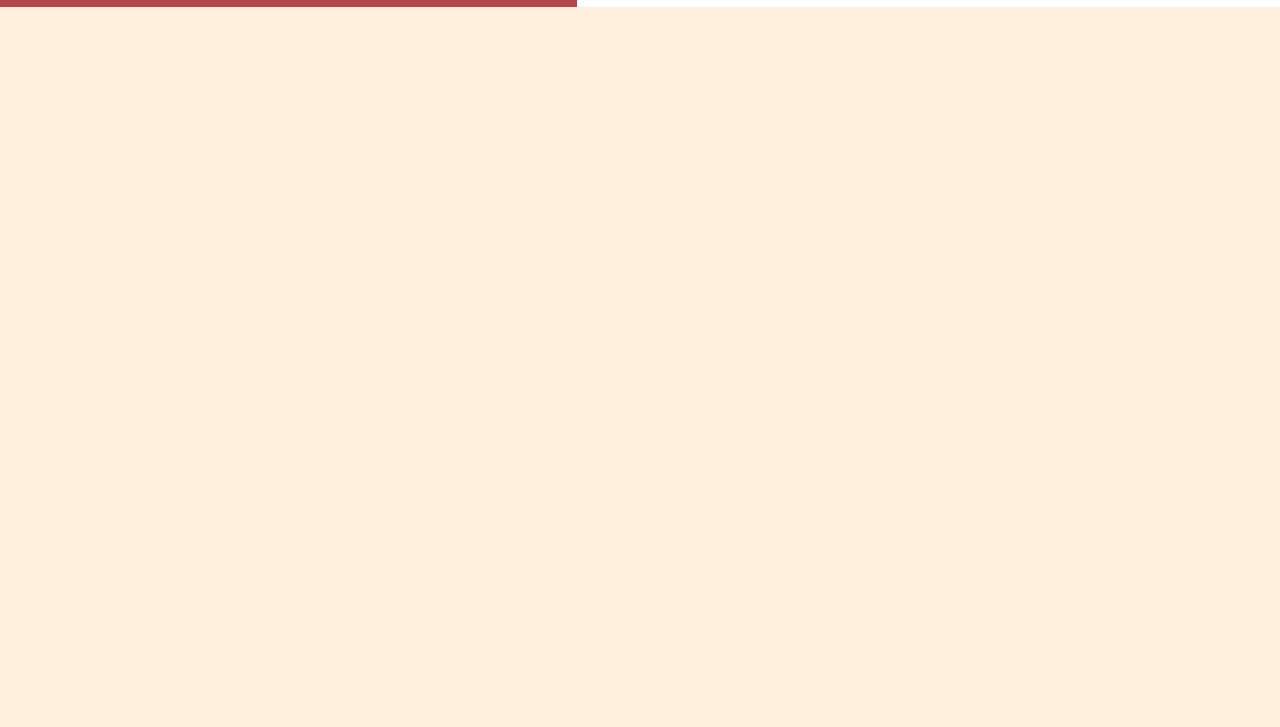
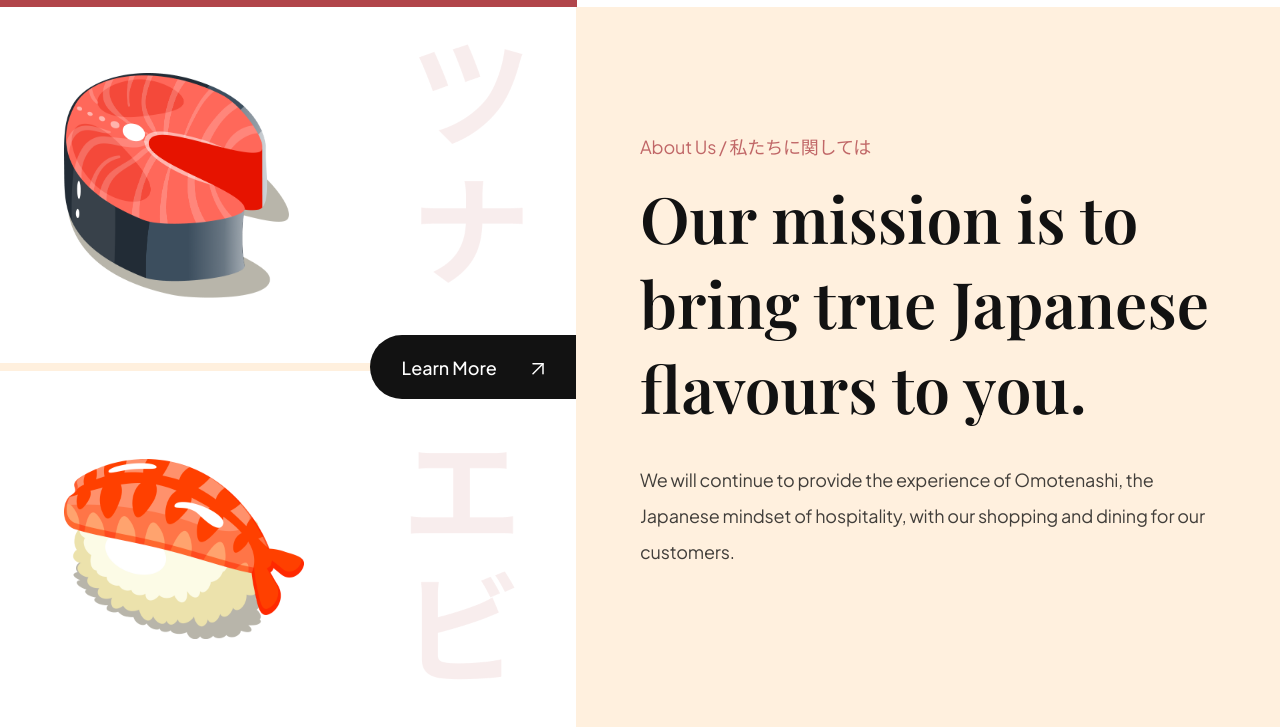
Before and after one commit to anisaberjani1/sushi, a plain HTML site: page index.html in a window 1280 px wide. Shown: the part 819-1546 px from the top of the page. Before the commit the page ends 826 px from the top, so only its background shows below. Drawn offline with nearby package versions, Linux system fonts and the light colour scheme; a script that the page names is missing.

Commit message:
About us section

```diff
--- a/css/sections/about.css
+++ b/css/sections/about.css
@@ -0,0 +1,80 @@
+.about-us{
+    display: flex;
+    min-height: 720px;
+    overflow: hidden;
+}
+
+.about-us__image{
+    flex: 1;
+    display: flex;
+    flex-direction: column;
+    justify-content: center;
+
+    background: var(--color-white);
+
+    position: relative;
+}
+
+.about-us__image div{
+    padding: 32px 64px;
+    flex: 1;
+    display: flex;
+    align-items: center;
+    background-position: center;
+    background-repeat: no-repeat;
+    background-size: contain;
+}
+
+.about-us__image-sushi3 {
+    border-bottom: 8px solid var(--color-creamson);
+
+    background-image: url('../../assets/about_bg1.png');
+}
+.about-us__image-sushi2 {
+
+    background-image: url('../../assets/about_bg2.png');
+}
+
+.about-us__image-sushi3 img{
+    width: 225px;
+    height: 225px;
+}
+
+.about-us__image-sushi2 img{
+    width: 240px;
+    height: 180px;
+}
+
+.about-us__button{
+    position: absolute;
+    right: 0;
+
+    padding: 12px 32px;
+    min-height: 64px;
+
+    background: var(--secondary-color);
+    border-radius: 32px 0 0 32px;
+    border: 0;
+    outline: 0;
+
+    color: #fff;
+    font-family: var(--plus-jakarta-sans);
+    font-weight: 500;
+    font-size: 18px;
+    line-height: 23px;
+    cursor: pointer;
+}
+
+.about-us__button img{
+    object-fit: contain;
+    margin-left: 32px;
+
+}
+
+.about-us__content{
+    padding: 64px;
+    flex: 1;
+    display: flex;
+    justify-content: center;
+    flex-direction: column;
+}
--- a/css/style.css
+++ b/css/style.css
@@ -5,10 +5,10 @@
 @import url("sections/header.css");
 @import url("sections/hero.css");
 @import url("sections/about.css");
-@import url("sections/popular.css");
+/* @import url("sections/popular.css");
 @import url("sections/trending.css");
 @import url("sections/subscribe.css");
-@import url("sections/footer.css");
+@import url("sections/footer.css"); */
 
 /* CSS variables for reusablity across all files (including above imported) */
 :root {
--- a/index.html
+++ b/index.html
@@ -1,10 +1,10 @@
 <!DOCTYPE html>
 <html lang="en">
   <head>
-  <meta charset="UTF-8">
-  <meta name="viewport" content="width=device-width, initial-scale=1.0">
-  <link rel="icon" type="image/png" href="/sushi.png">
-  <link rel="stylesheet" href="css/style.css">
+    <meta charset="UTF-8" />
+    <meta name="viewport" content="width=device-width, initial-scale=1.0" />
+    <link rel="icon" type="image/png" href="/sushi.png" />
+    <link rel="stylesheet" href="css/style.css" />
     <title>Sushiman</title>
   </head>
   <body>
@@ -28,13 +28,13 @@
             <a href="#about-us">About Us</a>
           </li>
           <li>
-          <img src="assets/search.svg" alt="search">
+            <img src="assets/search.svg" alt="search" />
           </li>
         </ul>
         <!-- For mobile devices -->
         <ul class="header__menu-mobile">
           <li>
-          <img src="assets/menu.svg" alt="menu">
+            <img src="assets/menu.svg" alt="menu" />
           </li>
         </ul>
       </nav>
@@ -42,7 +42,7 @@
 
     <section class="hero">
       <div class="hero-image">
-      <img src="assets/sushi-1.png" alt="sushi">
+        <img src="assets/sushi-1.png" alt="sushi" />
         <h2>
           日 <br />
           本 <br />
@@ -53,11 +53,16 @@
       <div class="hero-content">
         <div class="hero-content-info">
           <h1>Feel the taste of Japanese food</h1>
-        <p>Feel the taste of the most popular Japanese food from anywhere and anytime.</p>
+          <p>
+            Feel the taste of the most popular Japanese food from anywhere and
+            anytime.
+          </p>
 
           <div class="hero-content__buttons">
             <button class="hero-content__order-button">Order Now</button>
-          <button class="hero-content__play-button"><img src="assets/play-circle.svg" alt="play">How to Order</button>
+            <button class="hero-content__play-button">
+              <img src="assets/play-circle.svg" alt="play" />How to Order
+            </button>
           </div>
         </div>
         <div class="hero-content__testimonial">
@@ -67,10 +72,41 @@
           </div>
 
           <div class="hero-content__review">
-          <img src="assets/user.png" alt="user">
-          <p>"This is the best Japanese food delivery service that ever existed."</p>
+            <img src="assets/user.png" alt="user" />
+            <p>
+              "This is the best Japanese food delivery service that ever
+              existed."
+            </p>
           </div>
         </div>
+      </div>
+    </section>
+
+    <section class="about-us" id="about-us">
+      <div class="about-us__image">
+        <div class="about-us__image-sushi3">
+          <img src="assets/sushi-3.png" alt="sushi" />
+        </div>
+
+        <button class="about-us__button">
+          Learn More
+          <img src="assets/arrow-up-right.svg" alt="learn more" />
+        </button>
+        <div class="about-us__image-sushi2">
+          <img src="assets/sushi-2.png" alt="sushi" />
+        </div>
+      </div>
+
+      <div class="about-us__content">
+        <p class="sushi__subtitle">About Us / 私たちに関しては</p>
+        <h3 class="sushi__title">
+          Our mission is to bring true Japanese flavours to you.
+        </h3>
+        <p class="sushi__description">
+          We will continue to provide the experience of Omotenashi, the Japanese
+          mindset of hospitality, with our shopping and dining for our
+          customers.
+        </p>
       </div>
     </section>
 
```
Lines whose indentation alone changed are shown as unchanged.
